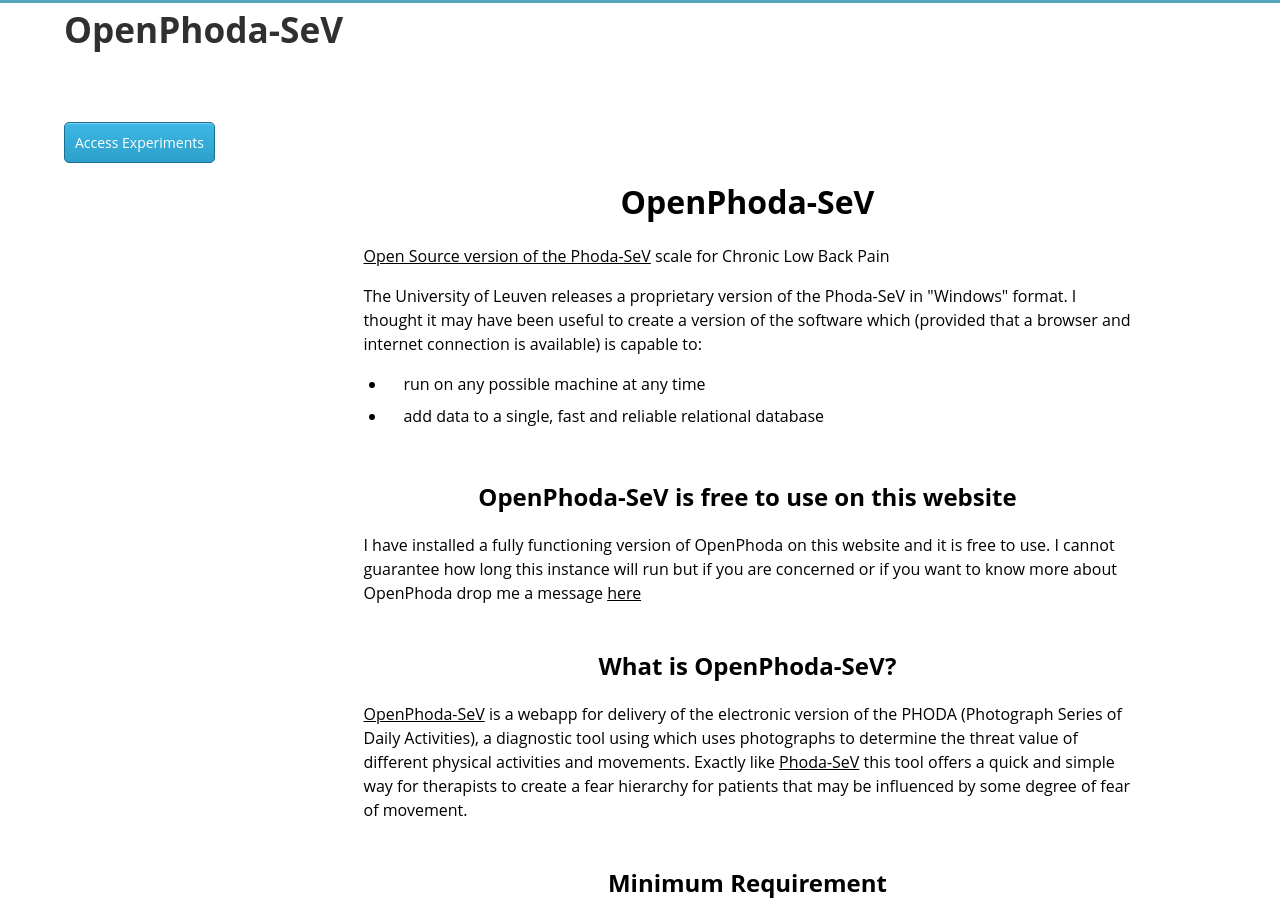
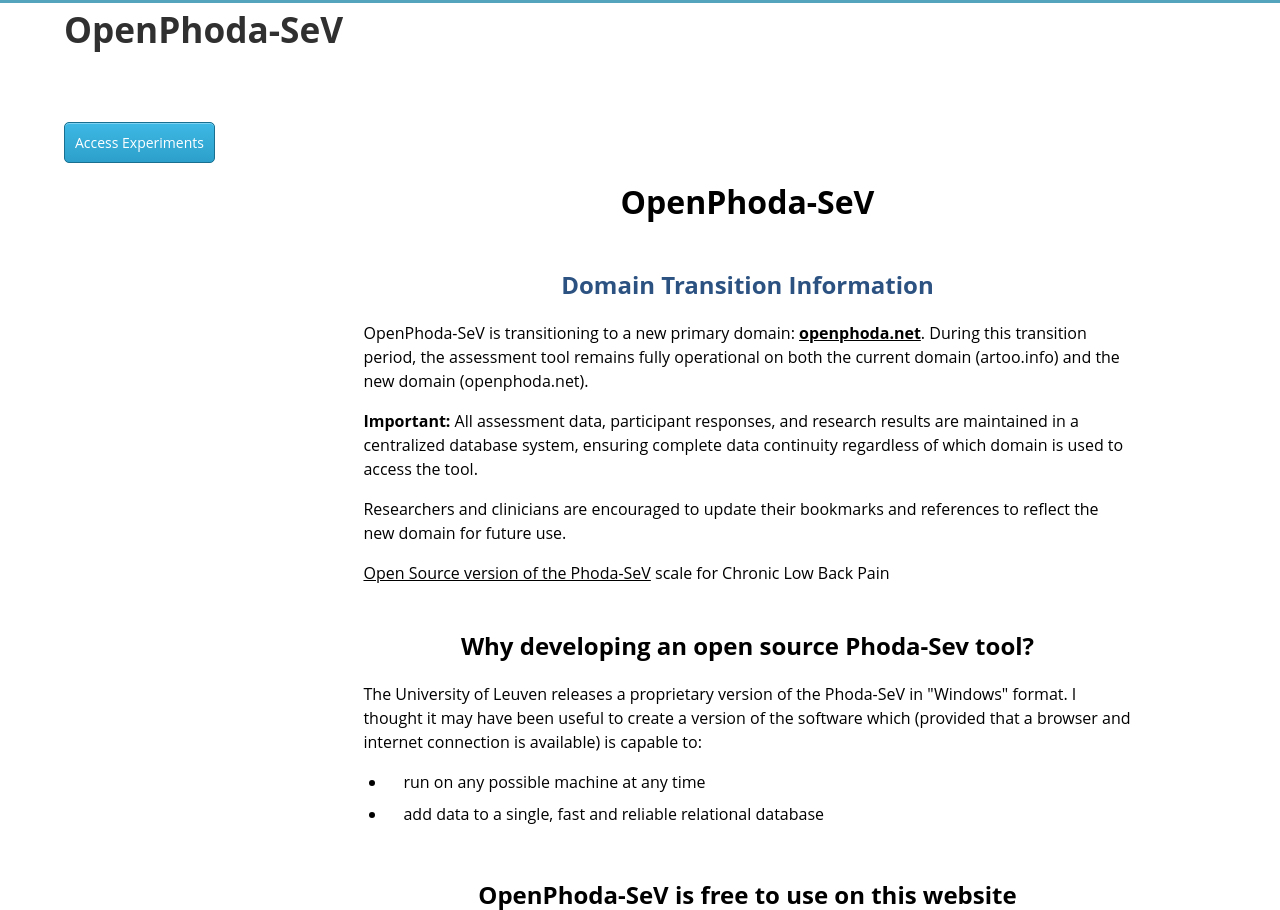
Before and after one commit to artoo-git/OpenPhoda-SeV, a PHP site: page /index.php in a window 1280 px wide. Shown: the part 741-1651 px from the top of the page. Run offline with PHP 8.4, Linux system fonts and the light colour scheme; a stand-in replaces the project's code that opens the database connection; some web fonts are replaced.

Commit message:
added domain name transition message

```diff
--- a/translations/en.php
+++ b/translations/en.php
@@ -10,8 +10,16 @@ define("MESSAGE_PASSWORD_EMPTY", "Password field was empty");
 define('LANDING_PAGE', '
 	<h1 id="openphodasev">OpenPhoda-SeV</h1>
 
+	<h2 style="color: #2c5282;">Domain Transition Information</h2>
+	<p>OpenPhoda-SeV is transitioning to a new primary domain: <strong><a href="https://openphoda.net">openphoda.net</a></strong>. During this transition period, the assessment tool remains fully operational on both the current domain (artoo.info) and the new domain (openphoda.net).</p>
+
+	<p><strong>Important:</strong> All assessment data, participant responses, and research results are maintained in a centralized database system, ensuring complete data continuity regardless of which domain is used to access the tool.</p>
+
+	<p>Researchers and clinicians are encouraged to update their bookmarks and references to reflect the new domain for future use.</p>
+
 	<p><a href="https://github.com/artoo-git/OpenPhoda-SeV">Open Source version of the Phoda-SeV</a> scale for Chronic Low Back Pain</p>
 
+	<h2> Why developing an open source Phoda-Sev tool?</h2>
 	<p>The University of Leuven releases a proprietary version of the Phoda-SeV in "Windows" format. I thought it may have been useful to create a version of the software which (provided that a browser and internet connection is available) is capable to:</p>
 
 	<ul>
```
